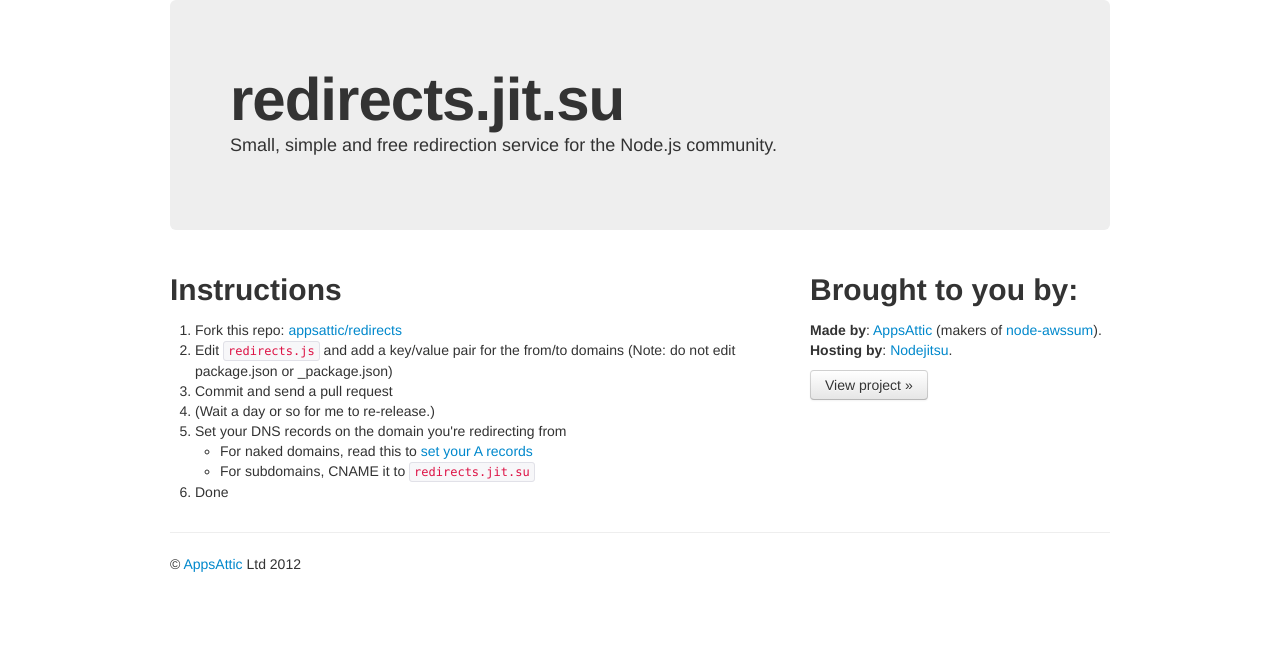
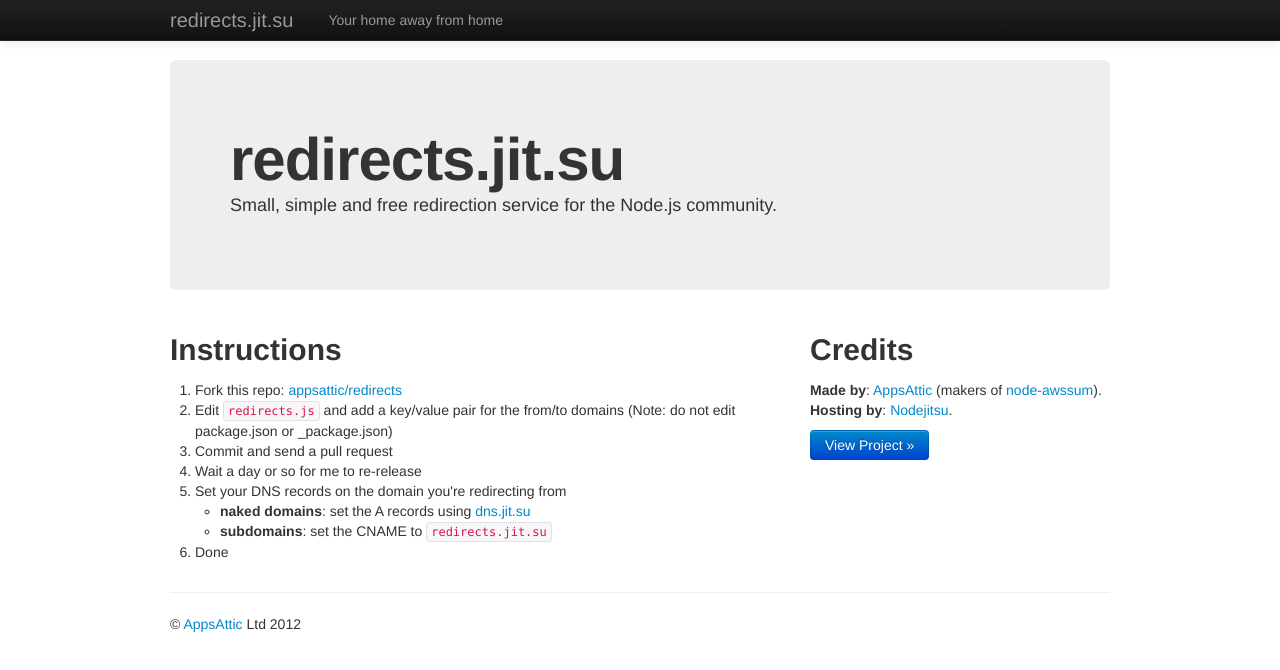
Before and after one commit to TooTallNate/redirects, a website: page views/index.html in a window 1280 px wide. Drawn offline with Linux system fonts and the light colour scheme.

Commit message:
Add a top bar

```diff
--- a/views/index.html
+++ b/views/index.html
@@ -7,10 +7,31 @@
     <meta name="description" content="Free domain redirection service">
     <meta name="author" content="AndrewChilton for AppsAttic Ltd">
     <link href="/s/bootstrap-2.1.1/css/bootstrap.min.css" rel="stylesheet">
+    <style type="text/css">
+      body {
+        padding-top: 60px;
+        padding-bottom: 40px;
+      }
+      .navbar-inverse .nav > li > span {
+        background-color: transparent;
+        padding: 10px 15px 10px;
+        display: block;
+      }
+    </style>
   </head>
   <body>
 
     <div class="navbar navbar-inverse navbar-fixed-top">
+      <div class="navbar-inner">
+        <div class="container">
+          <a class="brand" href="#">redirects.jit.su</a>
+          <div class="nav-collapse collapse">
+            <ul class="nav">
+              <li><span>Your home away from home</span></li>
+            </ul>
+          </div><!--/.nav-collapse -->
+        </div>
+      </div>
     </div>
 
     <div class="container">
@@ -33,12 +54,18 @@
             </li>
             </li>
             <li>Commit and send a pull request</li>
-            <li>(Wait a day or so for me to re-release.)</li>
+            <li>Wait a day or so for me to re-release</li>
             <li>
               Set your DNS records on the domain you're redirecting from
               <ul>
-                <li>For naked domains, read this to <a href="http://dns.jit.su/">set your A records</a></li>
-                <li>For subdomains, CNAME it to <code>redirects.jit.su</code></li>
+                <li>
+                  <strong>naked domains</strong>:
+                  set the A records using <a href="http://dns.jit.su/">dns.jit.su</a>
+                </li>
+                <li>
+                  <strong>subdomains</strong>:
+                  set the CNAME to <code>redirects.jit.su</code>
+                </li>
               </ul>
             </li>
             <li>Done</li>
@@ -46,7 +73,7 @@
         </div><!-- /.span8 -->
 
         <div class="span4">
-          <h2>Brought to you by:</h2>
+          <h2>Credits</h2>
           <p>
             <strong>Made by</strong>:
             <a href="http://appsattic.com/">AppsAttic</a>
@@ -54,7 +81,7 @@
             <br>
             <strong>Hosting by</strong>: <a href="http://nodejitsu.com/">Nodejitsu</a>.
           </p>
-          <p><a class="btn" href="https://github.com/appsattic/redirects">View project &raquo;</a></p>
+          <p><a class="btn btn-primary" href="https://github.com/appsattic/redirects">View Project &raquo;</a></p>
         </div><!-- /.span4 -->
 
       </div><!-- /.row -->
```
